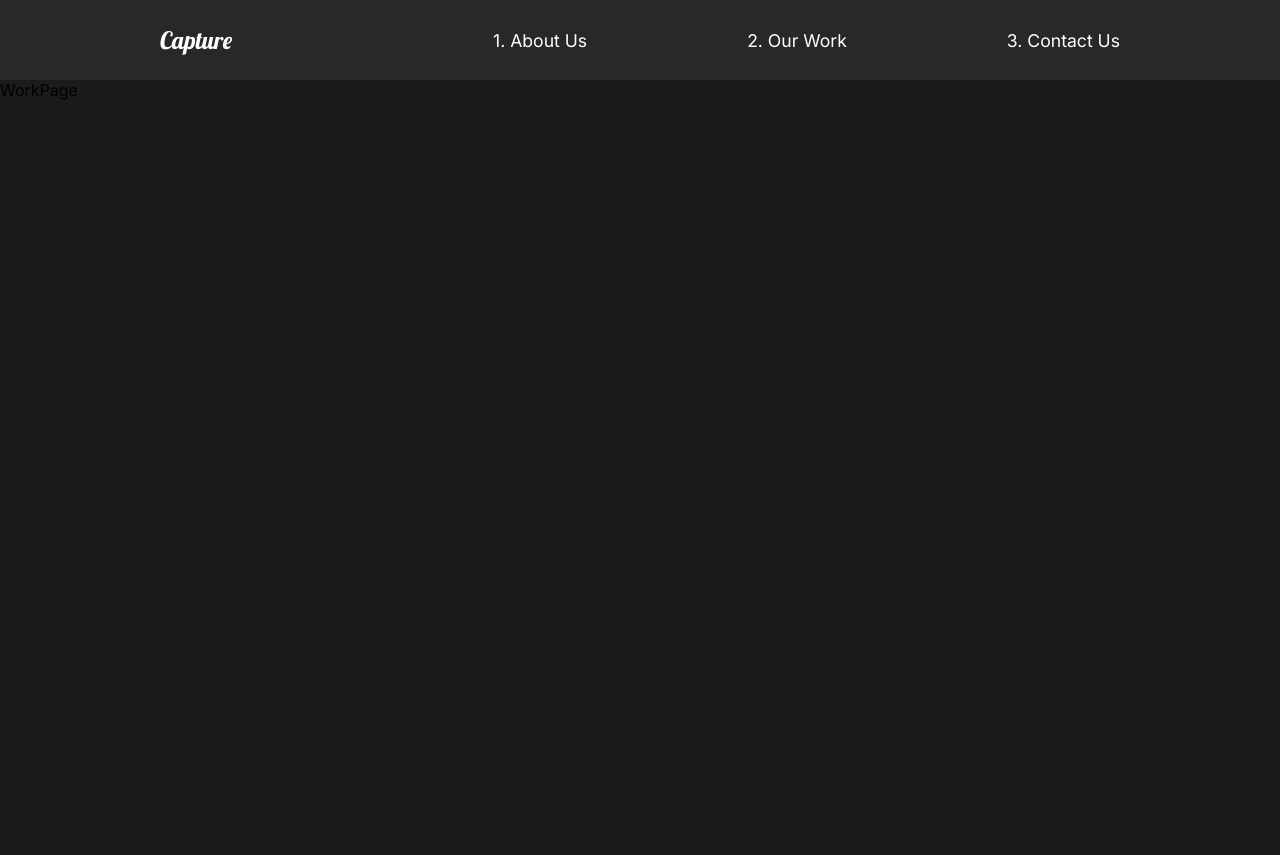
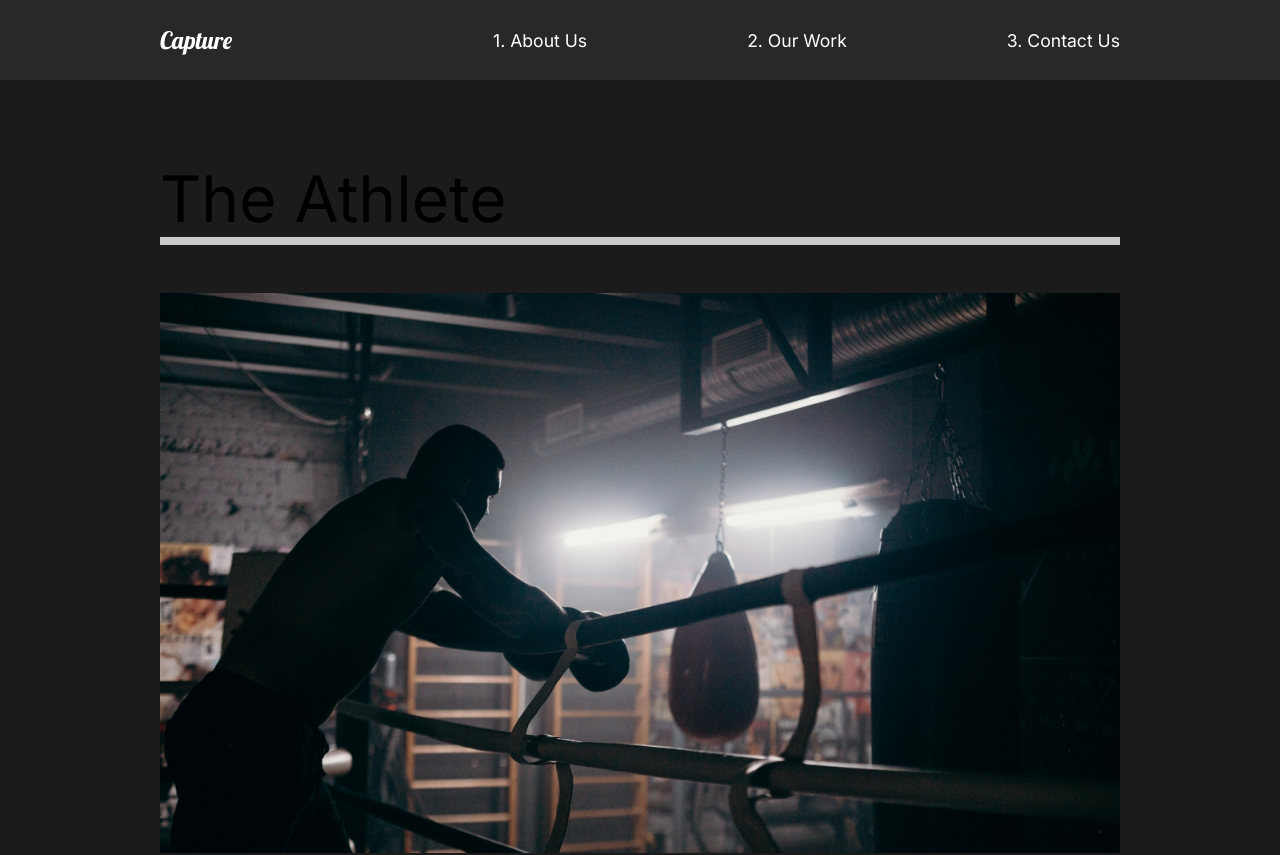
Before and after one commit to josecaballero/portfolio, a React (Create React App) app: page /work in a window 1280 px wide. Shown: the top 855 px of the page. Before the commit the page ends 800 px from the top, so only its background shows below. Built offline with nearby package versions, Linux system fonts and the light colour scheme.

Commit message:
added work section styling

```diff
--- a/src/pages/WorkPage.js
+++ b/src/pages/WorkPage.js
@@ -1,5 +1,59 @@
+import { Link } from "react-router-dom";
+import styled from "styled-components";
+
+import athlete from "../img/athlete-small.png";
+import theracer from "../img/theracer-small.png";
+import goodtimes from "../img/goodtimes-small.png";
+
 const WorkPage = () => {
-  return <div>WorkPage</div>;
+  return (
+    <Work>
+      <Movie>
+        <h2>The Athlete</h2>
+        <div className="line"></div>
+        <Link to="">
+          <img src={athlete} alt="athlete" />
+        </Link>
+      </Movie>
+      <Movie>
+        <h2>The Racer</h2>
+        <div className="line"></div>
+        <Link to="">
+          <img src={theracer} alt="theracer" />
+        </Link>
+      </Movie>
+      <Movie>
+        <h2>Good Times</h2>
+        <div className="line"></div>
+        <Link to="">
+          <img src={goodtimes} alt="goodtimes" />
+        </Link>
+      </Movie>
+    </Work>
+  );
 };
 
+const Work = styled.div`
+  min-height: 100vh;
+  overflow: hidden;
+  padding: 5rem 10rem;
+  h1 {
+    padding: 1rem 0;
+  }
+`;
+
+const Movie = styled.div`
+  padding-bottom: 10rem;
+  .line {
+    height: 0.5rem;
+    background: #ccc;
+    margin-bottom: 3rem;
+  }
+  img {
+    width: 100%;
+    height: 70vh;
+    object-fit: cover;
+  }
+`;
+
 export default WorkPage;
```
